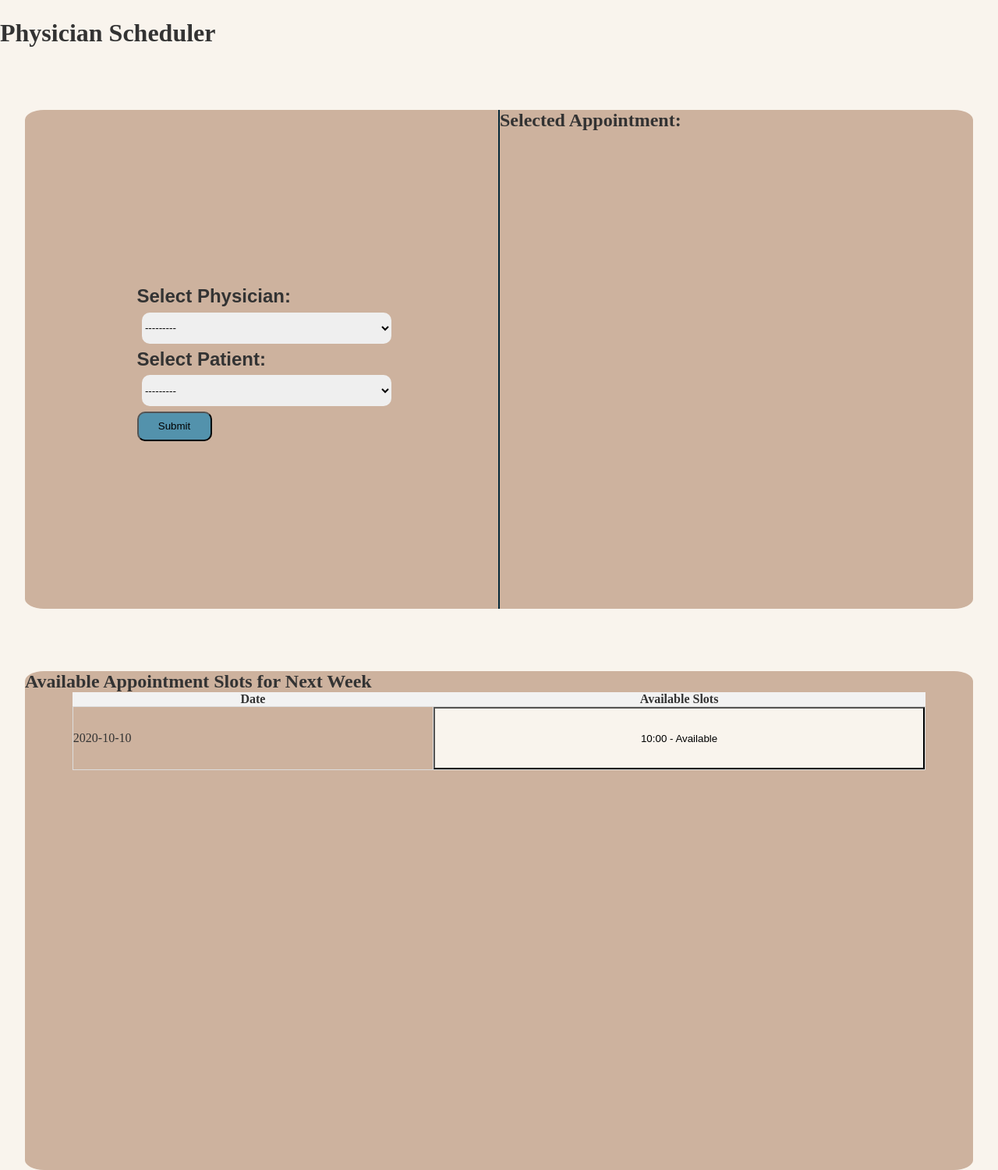
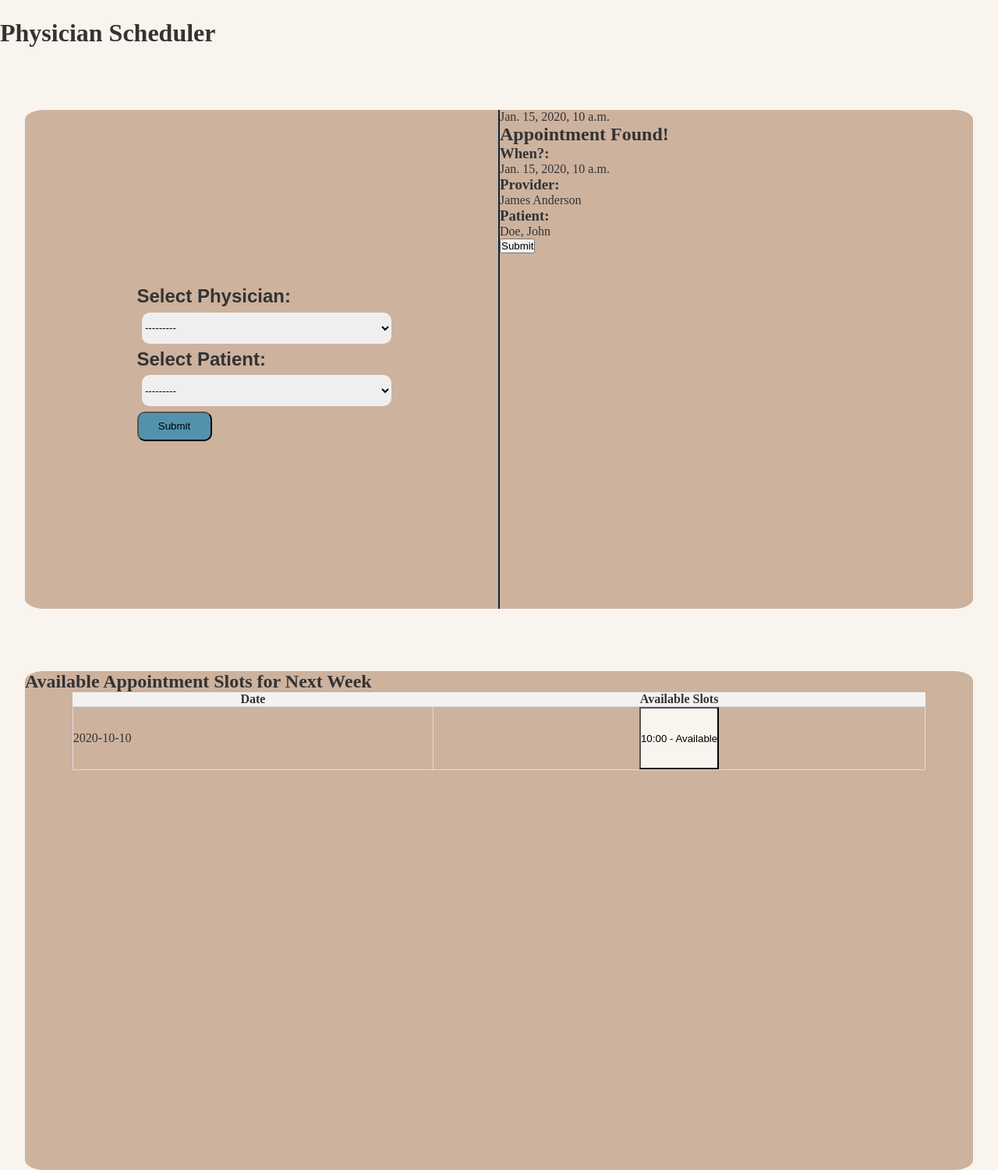
Before and after one commit to jacobopatz/Healthcare-Portal, a Django app: template djangoProject/schedule/templates/SCHED.html in a window 1280 px wide. Shown: the part 120-1621 px from the top of the page at 78% size. Run offline with Django 5.2, Linux system fonts and the light colour scheme; data comes from the database, SQL or seed files in the repository; tables that the repository leaves empty hold one stand-in row (values such as "Sample post"); the template is opened without the code that fills it: values that come from a table or form of the project are taken from there, most other values are stand-ins (such as "Sample title", 1, 10 or a date in 2020); some web fonts are replaced.

Commit message:
Can now make appointments

```diff
--- a/djangoProject/schedule/forms.py
+++ b/djangoProject/schedule/forms.py
@@ -10,3 +10,9 @@ class PhysicianSelectionForm(forms.Form):
         queryset = PatientRecord.objects.all(),
         label='Select Patient'
     )
+    changed_time = -1
+
+class MakeAppointmentForm(forms.Form):
+    date = forms.DateTimeField()
+    physicianid = forms.IntegerField()
+    patientid = forms.IntegerField()
--- a/djangoProject/schedule/static/css/schedule.css
+++ b/djangoProject/schedule/static/css/schedule.css
@@ -118,4 +118,13 @@ p {
     flex: 1 1;
     background-color:  #f9f4ed;
     height: 100%;
+
 }
+.appointment-time.available:hover {
+    background-color: #c3af93; /* Change to a new background color on hover */
+    color: white; /* Text color on hover */
+    border: 1px solid #388E3C; /* Add or change border color on hover */
+    cursor: pointer; /* Show pointer cursor */
+    transform: scale(1.05); /* Slightly enlarge the button */
+    transition: all 0.2s ease-in-out; /* Smooth transition effect */
+}
--- a/djangoProject/schedule/templates/SCHED.html
+++ b/djangoProject/schedule/templates/SCHED.html
@@ -16,9 +16,30 @@
         </form>
 
     </div>
-    <div class="select-left" >
-        <h2> Selected Appointment: </h2>
+    <div class="select-left">
+        <!-- TODO: remove me -->
+
+        <p>{{selected_time}}</p>
+        {% if selected_time %}
+            <h2>Appointment Found!</h2>
+            <h3>When?: </h3>
+            <p>{{selected_time}}</p>
+            <h3>Provider:</h3>
+            <p>{{physician.firstname}} {{physician.lastname}}</p>
+            <h3>Patient: </h3>
+            <p>{{patient.lastname}}, {{patient.firstname}}</p>
+            <form method="POST" action="{% url 'schedule' %}" class="select-form">
+                {% csrf_token %}
+                <input type="hidden" name ='date' value = "{{selected_time}}">
+                <input type="hidden" name ='physicianid' value = "{{physician.employeeid}}">
+                <input type ="hidden" name ='patientid' value ="{{patient.patientid}}">
+                <button type="submit">Submit</button>
+            </form>
+        {% else %}
+            <h2>Select Physician and Patient to View available appointments:</h2>
+        {% endif %}
     </div>
+
 </div>
     <div class="sched_background">
         <h2>Available Appointment Slots for Next Week</h2>
@@ -38,12 +59,23 @@
                             <ul>
                                 {% for slot in slots %}
                                 <li class="test">
-
-                                        <button class="appointment-time {% if slot.is_booked %}booked{% else %}available{% endif %}"
+                                    <form method="GET" action="{% url 'schedule' %}" class="select-form">
+                                        {% csrf_token %}
+                                        {% if slot.is_booked %}
+                                        <button type="submit" class="appointment-time booked"
                                                 data-time="{{ slot.time|time:"H:i" }}">
-                                            {{ slot.time|time:"H:i" }} -
-                                            {% if slot.is_booked %}Booked{% else %}Available{% endif %}
+                                            {{ slot.time|time:"H:i" }} - Booked
                                         </button>
+                                        {% else %}
+                                        <input type="hidden" name="physician" value="{{ physician.employeeid}}">
+                                        <input type="hidden" name="patient" value="{{patient.patientid}}">
+                                        <input type="hidden" name="changed_time" value="{{slot.time}}">
+                                        <button type="submit" class="appointment-time available"
+                                                data-time="{{ slot.time|time:"H:i" }}">
+                                            {{ slot.time|time:"H:i" }} - Available
+                                        </button>
+                                    </form>
+                                    {% endif %}
 
                                 </li>
                                 {% endfor %}
--- a/djangoProject/schedule/urls.py
+++ b/djangoProject/schedule/urls.py
@@ -5,4 +5,5 @@ from .views import ScheduleView
 
 urlpatterns = [
      path('schedule/', ScheduleView.as_view(), name='schedule'),
+     # path('BookAppointment/',BookingView.as_view(), name ='booking')
 ]
--- a/djangoProject/sharedModels/models.py
+++ b/djangoProject/sharedModels/models.py
@@ -6,10 +6,11 @@
 #   * Remove `managed = False` lines if you wish to allow Django to create, modify, and delete the table
 # Feel free to rename the models, but don't rename db_table values or field names.
 from django.db import models
+import uuid
 
 
 class Appointments(models.Model):
-    appointmentid = models.IntegerField(db_column='AppointmentID', primary_key=True)  # Field name made lowercase.
+    appointmentid = models.UUIDField(primary_key=True, default=uuid.uuid4, editable=False)  # Field name made lowercase.
     date = models.DateTimeField(db_column='Date')  # Field name made lowercase.
     physcianid = models.ForeignKey('Employees', models.DO_NOTHING, db_column='PhyscianID')  # Field name made lowercase.
     patientid = models.ForeignKey('PatientRecord', models.DO_NOTHING, db_column='PatientID')  # Field name made lowercase.
@@ -31,7 +32,7 @@ class Employees(models.Model):
         db_table = 'employees'
 
     def __str__(self):
-        return f"{self.firstname} {self.lastname}"  # Display first and last name
+        return f"(ID: {self.employeeid}) {self.firstname} {self.lastname}"  # Display first and last name
 
 
 
```
Also changed, not shown: djangoProject/schedule/views.py (+51 -3 lines), djangoProject/db.sqlite3, djangoProject/sharedModels/migrations/0002_alter_appointments_appointmentid.py (added).
